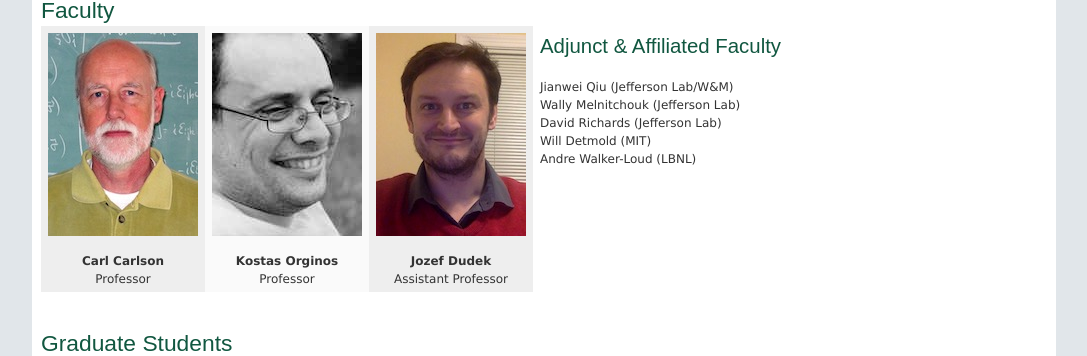
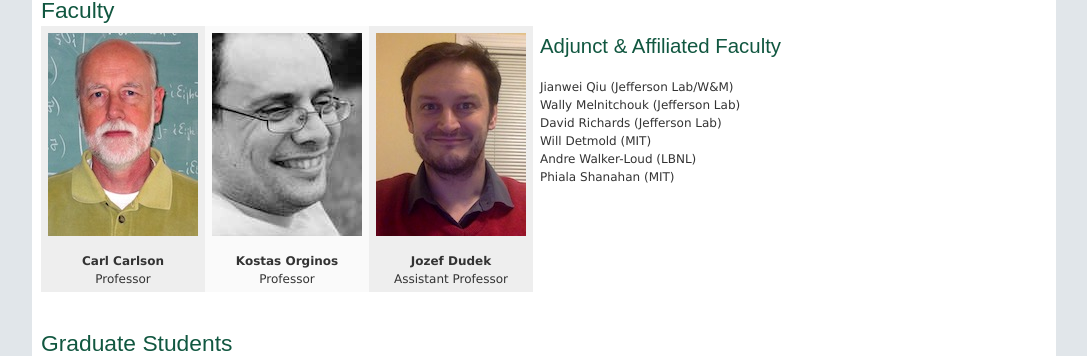
Before and after one commit to jozefdudek/wm_nucl_th_website, a Jekyll site: the page built from people.html, in a window 1280 px wide. Shown: the part 216-572 px from the top of the page, without its empty margins (82-1169 px from the left). Built offline with Jekyll 4.4.1, drawn with Linux system fonts in a browser that asks for light colours.

Commit message:
added Phiala to adjuncts

```diff
--- a/people.html
+++ b/people.html
@@ -30,7 +30,8 @@ layout: default
        Wally Melnitchouk (Jefferson Lab)</br>
        David Richards (Jefferson Lab)</br>
        Will Detmold (MIT)</br>
-       Andre Walker-Loud (LBNL)
+       Andre Walker-Loud (LBNL)</br>
+       Phiala Shanahan (MIT)
      </td>
 
   </tr>
```
